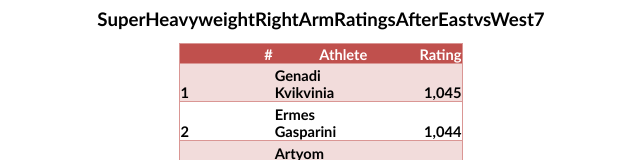
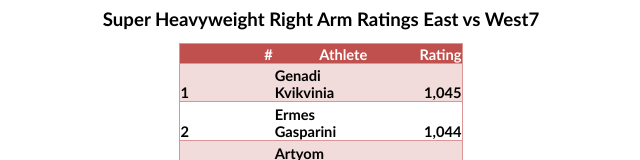
Before and after one commit to LucJoh/awranking, a plain HTML site: page index.html in a window 1280 px wide. Shown: the top 160 px of the page, without its empty margins (319-959 px from the left). Drawn offline with Linux system fonts and the light colour scheme.

Commit message:
Update index.html

```diff
--- a/index.html
+++ b/index.html
@@ -199,7 +199,7 @@ mellan DIV-parametrarna att ersättas.-->
 x:publishsource="Excel">
 
 <h1 style='color:black;font-family:Calibri;font-size:14.0pt;font-weight:800;
-font-style:normal'>SuperHeavyweightRightArmRatingsAfterEastvsWest7</h1>
+font-style:normal'>Super Heavyweight Right Arm Ratings East vs West7</h1>
 
 <table border=0 cellpadding=0 cellspacing=0 width=285 style='border-collapse:
  collapse;table-layout:fixed;width:213pt'>
```
